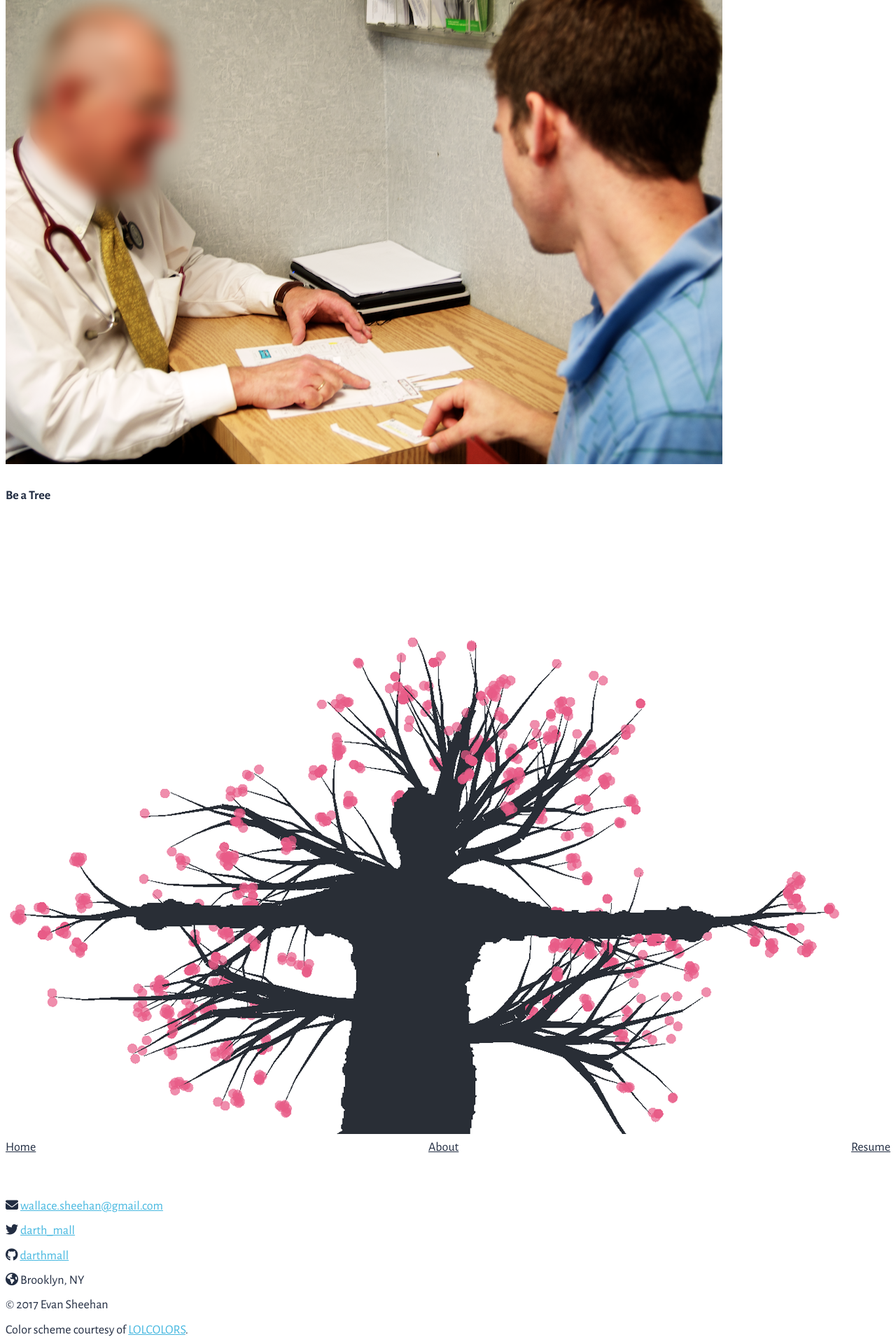
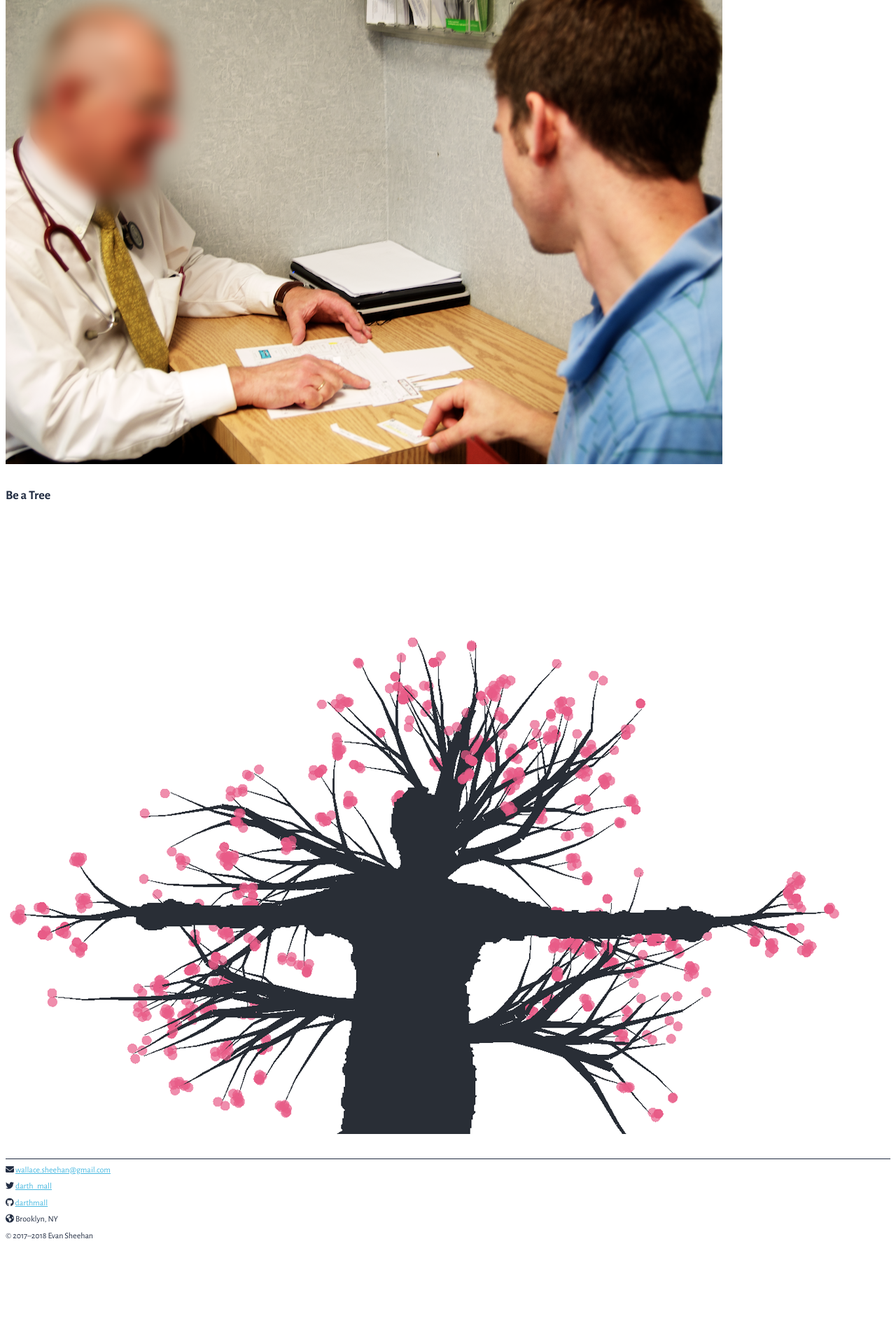
Before and after one commit to darthmall/darthmall.github.io, a Jekyll site: the page built from index.html, in a window 1280 px wide. Shown: the part 3448-5368 px from the top of the page at 70% size. Built offline with Jekyll 4.4.1, drawn with Linux system fonts in a browser that asks for light colours; nearby versions of some CDN libraries; after the commit the page ends 5230 px from its top, so only the background shows below that.

Commit message:
Update the footer

```diff
--- a/_includes/footer.html
+++ b/_includes/footer.html
@@ -1,13 +1,5 @@
 <footer>
   <div>
-    <nav>
-      <ul>
-        <li><a href="{% link index.html %}">Home</a></li>
-        <li><a href="{% link about.md %}">About</a></li>
-        <li><a href="{% link resume.html %}">Resume</a></li>
-      </ul>
-    </nav>
-
     <address>
       <p>
         <i class="fa fa-envelope" aria-hidden="true"></i>
@@ -28,11 +20,7 @@
     </address>
 
     <p class="copyright">
-      &copy; 2017 Evan Sheehan
-    </p>
-
-    <p>
-      Color scheme courtesy of <a href="https://www.webdesignrankings.com/resources/lolcolors/">LOLCOLORS</a>.
+      &copy; 2017&ndash;2018 Evan Sheehan
     </p>
   </div>
 </footer>
--- /dev/null
+++ b/_sass/footer.sass
@@ -0,0 +1,5 @@
+footer
+  font-size: ms(-1)
+  border-top: 1px solid $text-color
+  margin-top: ms(2)
+  padding-top: ms(-1)
--- a/style.sass
+++ b/style.sass
@@ -5,7 +5,7 @@
 @import typography
 // @import grid
 @import lists
-// @import footer
+@import footer
 @import nav
 @import project_list
 // @import resume
```
